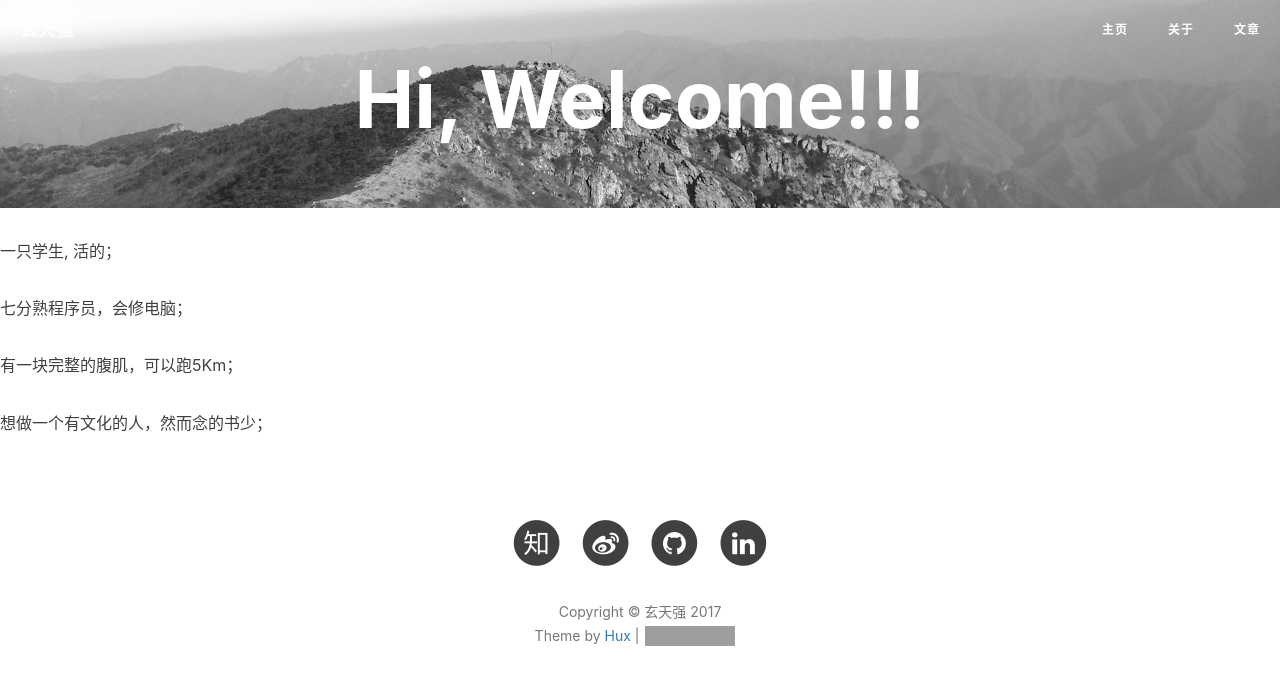
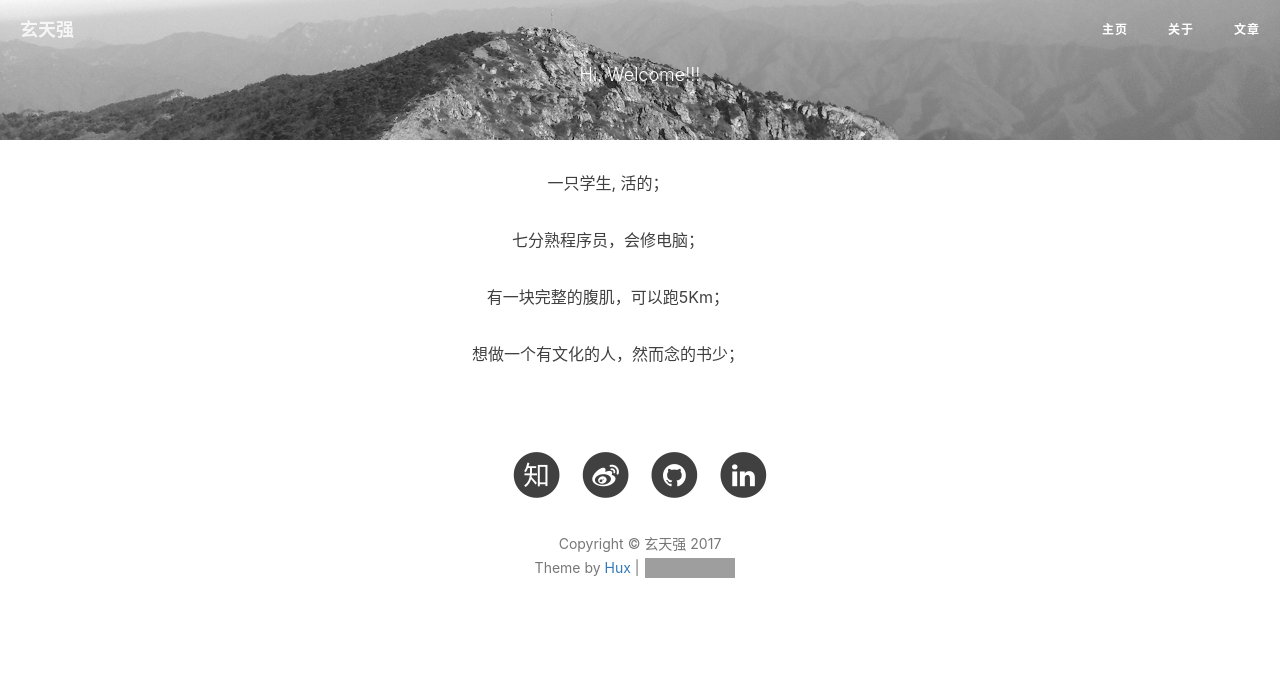
Before and after one commit to sophon250/sophon250.github.io, a Jekyll site: the page built from 关于.html, in a window 1280 px wide. Shown: the top 685 px of the page. Built offline with Jekyll 4.4.1, drawn with Linux system fonts in a browser that asks for light colours; nearby versions of some CDN libraries; comment, search, counter and statistics services are not loaded; grey boxes are pictures that could not be loaded.

```diff
--- a/关于.html
+++ b/关于.html
@@ -12,9 +12,10 @@ header-img: "img/about-bg.jpg"
                 <div class="site-heading" id="tag-heading">
 					<!--
                     <h1>{% if page.title %}{{ page.title }}{% else %}{{ site.title }}{% endif %}</h1>
+					-->
                     <span class="subheading">{{ page.description }}</span>
-					-->
-					<h1>{{ page.description }}</h1>
+
+
                 </div>
             </div>
         </div>
@@ -39,13 +40,13 @@ header-img: "img/about-bg.jpg"
 <!--
    <p>Hey，我是<strong>黄玄</strong>，程序员 &amp;<a href="http://www.wepiao.com/?r=movie">微票儿</a>前端基础工程团队负责人。</p>
 	-->
-	<p>一只学生, 活的；</p>
+	<p align="center">一只学生, 活的；</p>
 
-	<p>七分熟程序员，会修电脑；</p>
+	<p align="center">七分熟程序员，会修电脑；</p>
 
-	<p>有一块完整的腹肌，可以跑5Km；</p>
+	<p align="center">有一块完整的腹肌，可以跑5Km；</p>
 
-	<p>想做一个有文化的人，然而念的书少；</p>
+	<p align="center">想做一个有文化的人，然而念的书少；</p>
 
 <!--
     <p>一些作品和开源项目，👉 戳 <a href="https://zhuanlan.zhihu.com/p/21280918">演说.io</a>、<a href="/portfolio">Portfolio</a> 与 <a href="http://github.com/huxpro">Github</a>；除了在博客与 <a href="http://zhuanlan.zhihu.com/huxblog">知乎专栏 · 一生想做浪漫极客</a> 写点东西外，我也是 <a href="http://www.gfansub.com/">GDG 字幕组</a> 与 <a href="http://zhuanlan.zhihu.com/FrontendMagazine">前端外刊评论 · 知乎专栏</a> 的翻译维护成员。</p>
--- a/文章.html
+++ b/文章.html
@@ -13,9 +13,9 @@ header-img: "img/tag-bg-xtq.jpg"
                 <div class="site-heading" id="tag-heading">
 					<!--
                     <h1>{% if page.title %}{{ page.title }}{% else %}{{ site.title }}{% endif %}</h1>
+					-->
                     <span class="subheading">{{ page.description }}</span>
-					-->
-					<h1>{{ page.description }}</h1>
+
                 </div>
             </div>
         </div>
```
